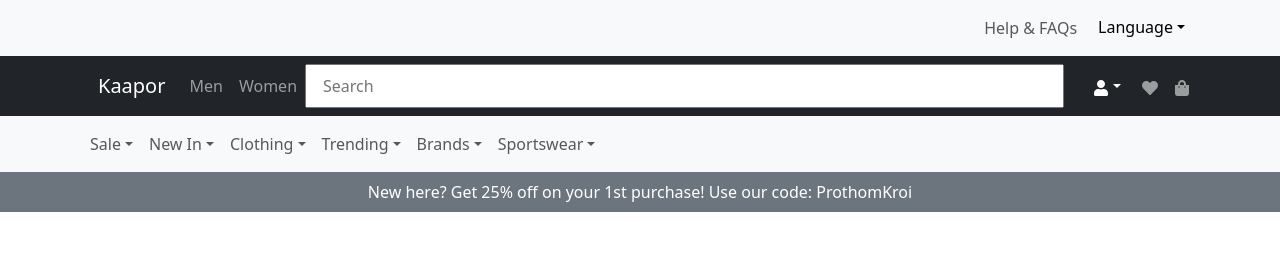
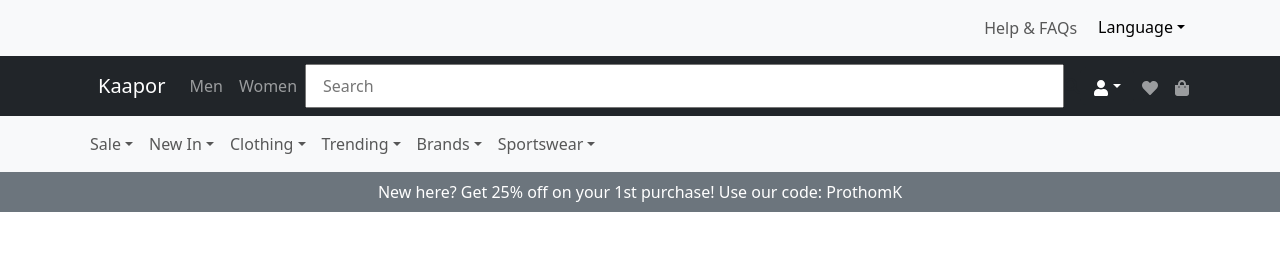
Before and after one commit to SumiyaC/mern-ecommerce, a React (Create React App) app in the folder clothing-store/: page / in a window 1280 px wide. Shown: the top 267 px of the page. Built offline with nearby package versions, Linux system fonts and the light colour scheme.

Commit message:
navbar demo done

```diff
--- a/clothing-store/src/components/Navbar.js
+++ b/clothing-store/src/components/Navbar.js
@@ -112,7 +112,7 @@ const NavigationBar = () => {
 
       <Navbar bg="secondary" variant="light" className="navbar-promo">
         <Container className="justify-content-center">
-          <span className="text-white">New here? Get 25% off on your 1st purchase! Use our code: ProthomKroi</span>
+          <span className="text-white">New here? Get 25% off on your 1st purchase! Use our code: ProthomK</span>
         </Container>
       </Navbar>
     </>
```
